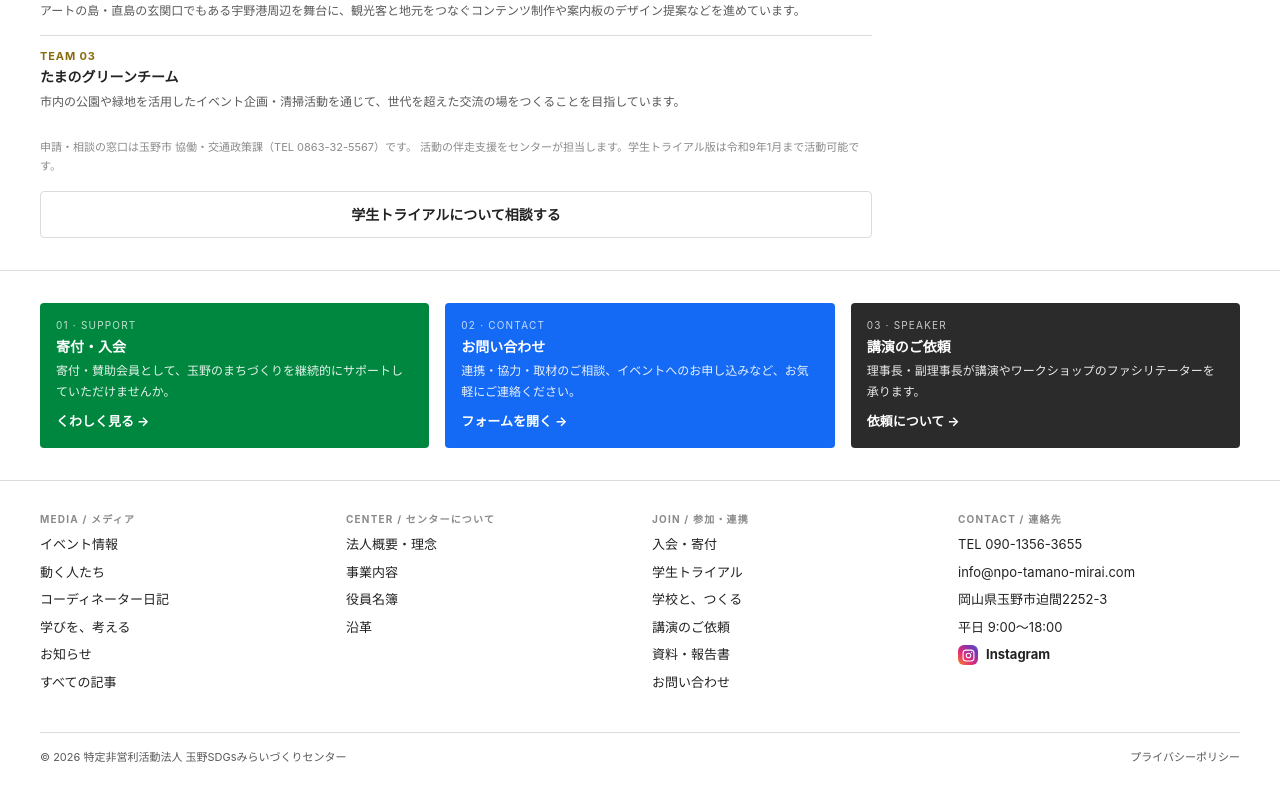
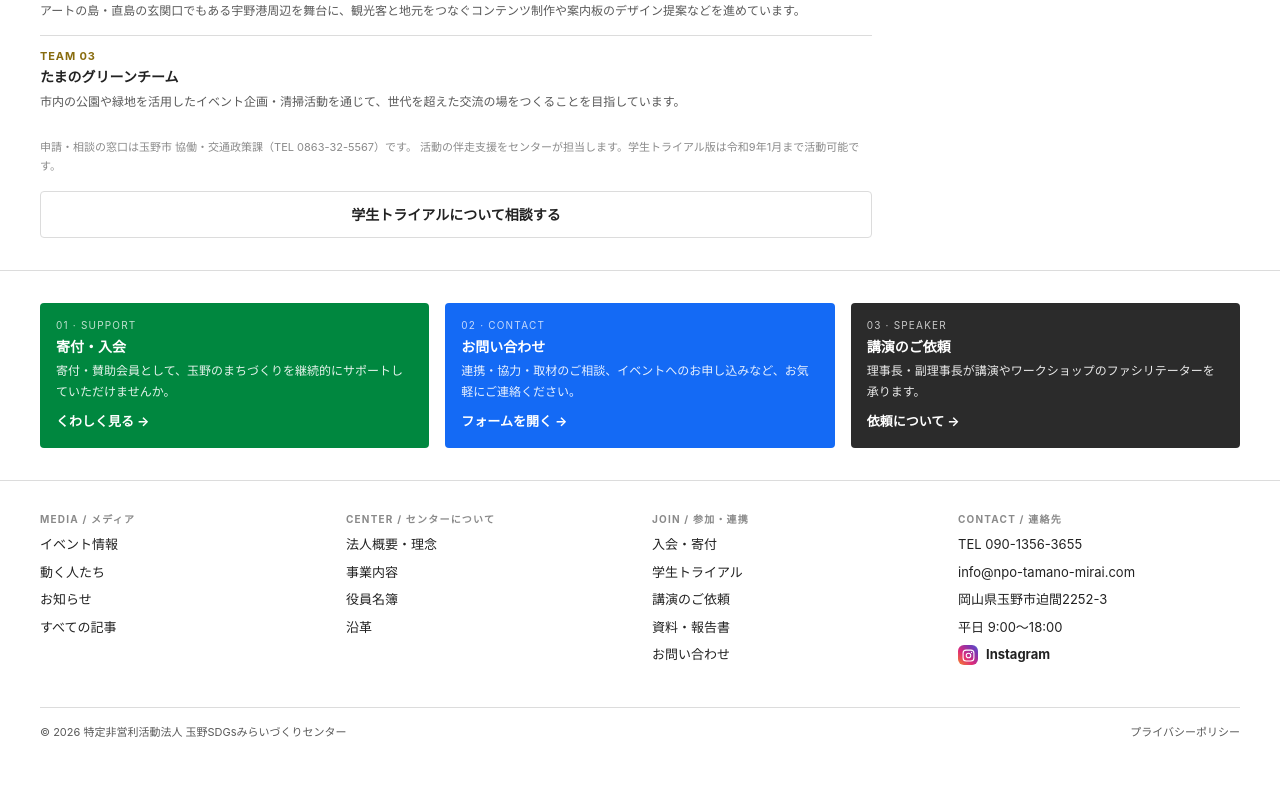
Before and after one commit to taisan0320/tamano-mirai, a Next.js app: page / in a window 1280 px wide. Shown: the part 3486-4286 px from the top of the page. Built offline with nearby package versions, Linux system fonts and the light colour scheme.

Commit message:
Footer：コーディネーター日記・学びを考える・学校とつくるを一時非表示
Co-Authored-By: Claude Sonnet 4.6 <noreply@anthropic.com>

```diff
--- a/src/components/Footer.tsx
+++ b/src/components/Footer.tsx
@@ -9,8 +9,8 @@ const footerNav = [
     links: [
       { label: "イベント情報", href: "/events" },
       { label: "動く人たち", href: "/interviews" },
-      { label: "コーディネーター日記", href: "/blog" },
-      { label: "学びを、考える", href: "/learning" },
+      // { label: "コーディネーター日記", href: "/blog" },  // 一時非表示
+      // { label: "学びを、考える", href: "/learning" },   // 一時非表示
       { label: "お知らせ", href: "/news" },
       { label: "すべての記事", href: "/media" },
     ],
@@ -29,7 +29,7 @@ const footerNav = [
     links: [
       { label: "入会・寄付", href: "/join" },
       { label: "学生トライアル", href: "/#student" },
-      { label: "学校と、つくる", href: "/lessons" },
+      // { label: "学校と、つくる", href: "/lessons" },  // 一時非表示
       { label: "講演のご依頼", href: "/members#speakers" },
       { label: "資料・報告書", href: "/documents" },
       { label: "お問い合わせ", href: "/contact" },
```
